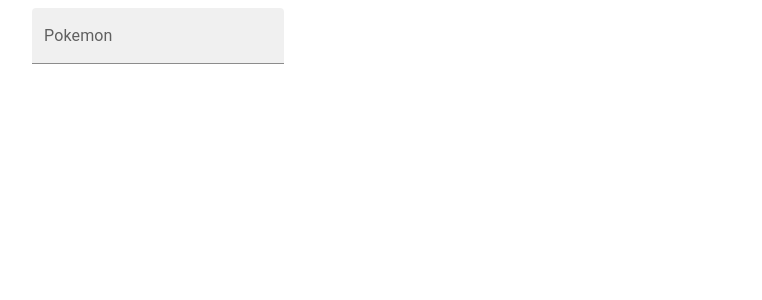
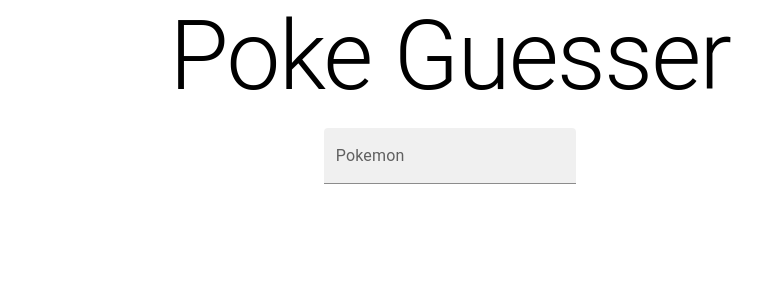
Before and after one commit to Zaqttack/poke-lookup, a React (Create React App) app: page / in a window 1280 px wide. Shown: the top 300 px of the page, without its empty margins (190-952 px from the left). Built offline with nearby package versions, Linux system fonts and the light colour scheme.

Commit message:
New aligment and build

```diff
--- a/src/App.js
+++ b/src/App.js
@@ -1,6 +1,7 @@
 import React, { useState } from 'react';
 import {
-  Container,
+  Typography,
+  Grid,
   Box,
   TextField,
   TableContainer,
@@ -47,7 +48,15 @@
 
   return (
     <>
-      <Container maxWidth="md">
+      <Grid container xs={12} display="flex" justifyContent="center" alignItems="center">
+        <Box sx={{ width: '75%' }}>
+          <Grid container rowSpacing={1} columnSpacing={{ xs: 1, sm: 2, md: 3 }}>
+            <Grid item xs={12} display="flex" justifyContent="center" alignItems="center">
+              <Typography variant="h1">
+                Poke Guesser
+              </Typography>
+            </Grid>
+            <Grid item xs={12} display="flex" justifyContent="center" alignItems="center">
               <Box
                 sx={{
                   '& .MuiTextField-root': { m: 1, width: '25ch' },
@@ -55,6 +64,7 @@
                 component="form"
                 autoComplete="off"
                 onSubmit={handleSubmit}
+                centered
               >
                 <TextField
                   id='pokemon-choice'
@@ -66,11 +76,13 @@
                   helperText={pokemonErrorText}
                 />
               </Box>
+            </Grid>
             {pokemonData.map((data) => {
               const height = `${Math.round(data.height * 3.9)} "`
               const weight = `${Math.round(data.weight / 4.9)} lbs`
 
               return (
+                <Grid item xs={12} display="flex" justifyContent="center" alignItems="center">
                   <TableContainer component={Paper}>
                     <Table sx={{ minWidth: 650 }} aria-label="Pokemon stats table">
                       <TableBody>
@@ -93,9 +105,12 @@
                       </TableBody>
                     </Table>
                   </TableContainer>
+                </Grid>
               )
             })}
-      </Container>
+          </Grid>
+        </Box>
+      </Grid>
     </>
   );
 }
```
Also changed, not shown: 11 other files (tests, documents, lock files or other folders). Lines whose indentation alone changed are shown as unchanged.
